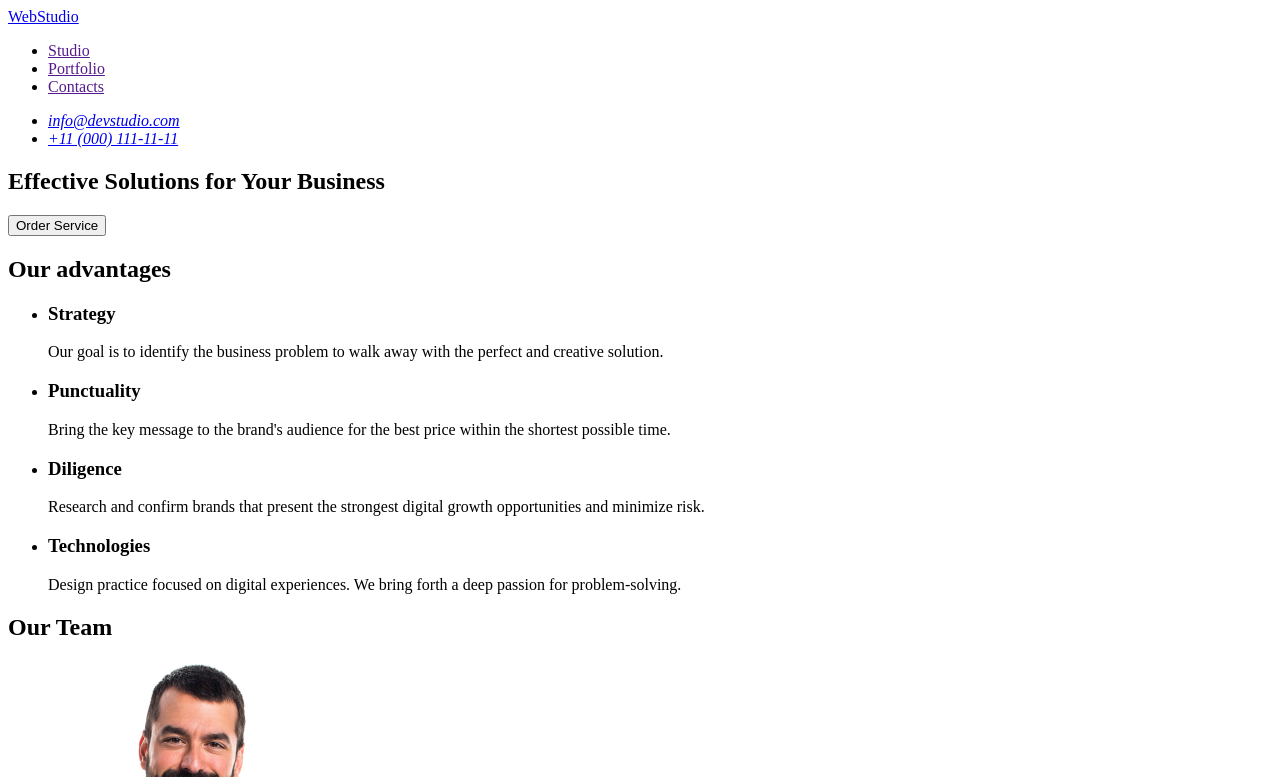
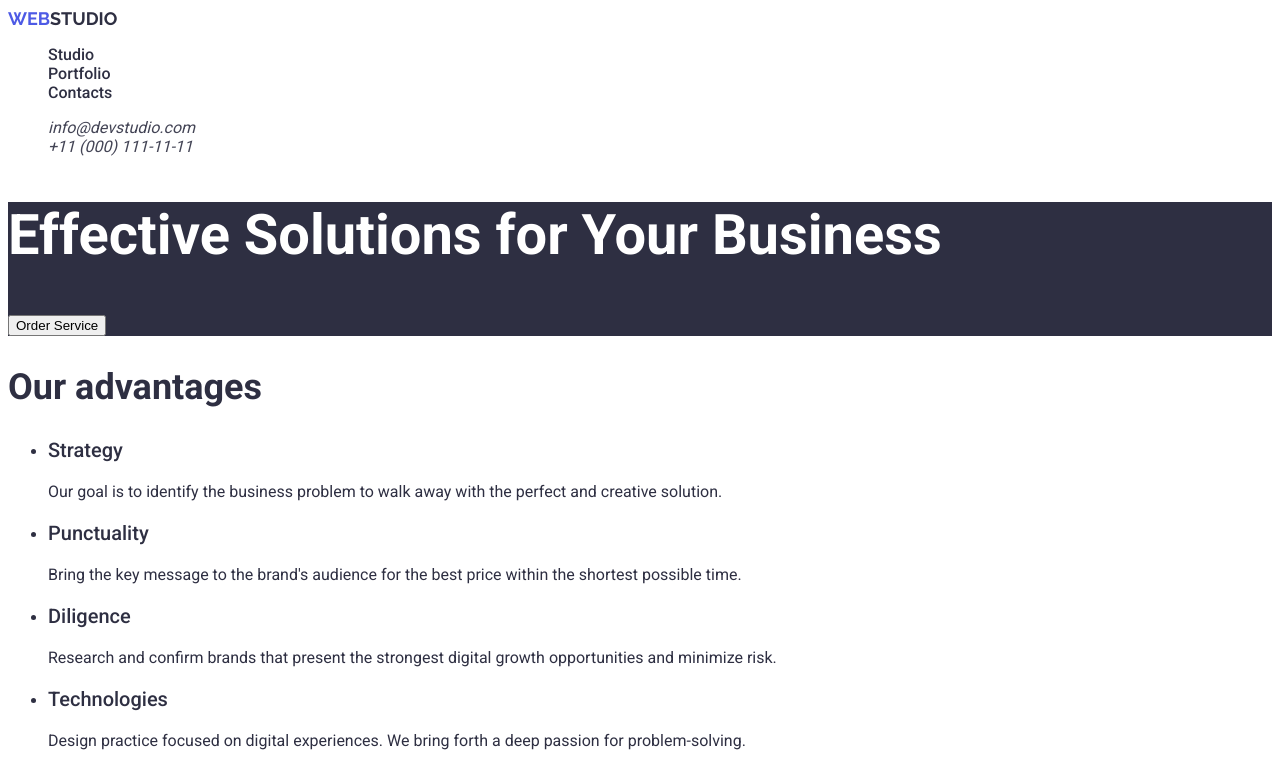
Before and after one commit to eliza-musianovych/goit-markup-hw-02, a plain HTML site: page index.html in a window 1280 px wide. Shown: the top 777 px of the page. Drawn offline with Linux system fonts and the light colour scheme.

Commit message:
add atyles

```diff
--- a/css/styles.css
+++ b/css/styles.css
@@ -0,0 +1,10 @@
+body {font-family: Roboto, serif; line-height: 1,5; letter-spacing: 2%; font-weight: 400; font-size: 16px; color: #2E2F42; }
+h1 {font-weight: 700; font-size: 56px; line-height: 1,11; color: #FFFFFF; }
+h2 {font-weight: 700; font-size: 36px; }
+h3 {font-weight: 500; font-size: 20px; }
+header .logo {font-family: Raleway, sans-serif; line-height: 1,166; letter-spacing: 3%; font-size: 18px; font-weight: 700; text-decoration: none; color: #2E2F42; }
+header .logo span {color: #4D5AE5; }
+header li {list-style-type: none; }
+header .navigation a {font-weight: 500; text-decoration: none; color: #2E2F42; }
+header address a {text-decoration: none; color: #434455; }
+main .title {background-color: #2E2F42; }
--- a/index.html
+++ b/index.html
@@ -1,8 +1,6 @@
 <!DOCTYPE html>
 <html lang="en">
     <head>
-        <link rel="preconnect" href="https://fonts.googleapis.com">
-        <link rel="preconnect" href="https://fonts.gstatic.com" crossorigin>
         <link href="https://fonts.googleapis.com/css2?family=Raleway:wght@700&family=Roboto:wght@400;500;700&display=swap"
             rel="stylesheet">
             <link rel="stylesheet" href="./css/styles.css">
@@ -13,8 +11,8 @@
     <body>
         <header>
             <nav>
-                <a href="./index.html">WebStudio</a>
-                <ul>
+                <a class="logo" href="./index.html"><span>WEB</span>STUDIO</a>
+                <ul class="navigation">
                     <li>
                         <a href="">Studio</a>
                     </li>
@@ -28,13 +26,13 @@
             </nav>
             <address>
                 <ul>
-                    <li><a href="mailto:info@devstudio.com">info@devstudio.com</a></li>
-                    <li><a href="tel:+110001111111">+11 (000) 111-11-11</a></li>
+                    <li><a class="email" href="mailto:info@devstudio.com">info@devstudio.com</a></li>
+                    <li><a class="tel" href="tel:+110001111111">+11 (000) 111-11-11</a></li>
                 </ul>
             </address>
         </header>
         <main>
-            <section>
+            <section class="title">
                 <h1>Effective Solutions for Your Business</h1>
                 <button type="button">Order Service</button>
             </section>
```
